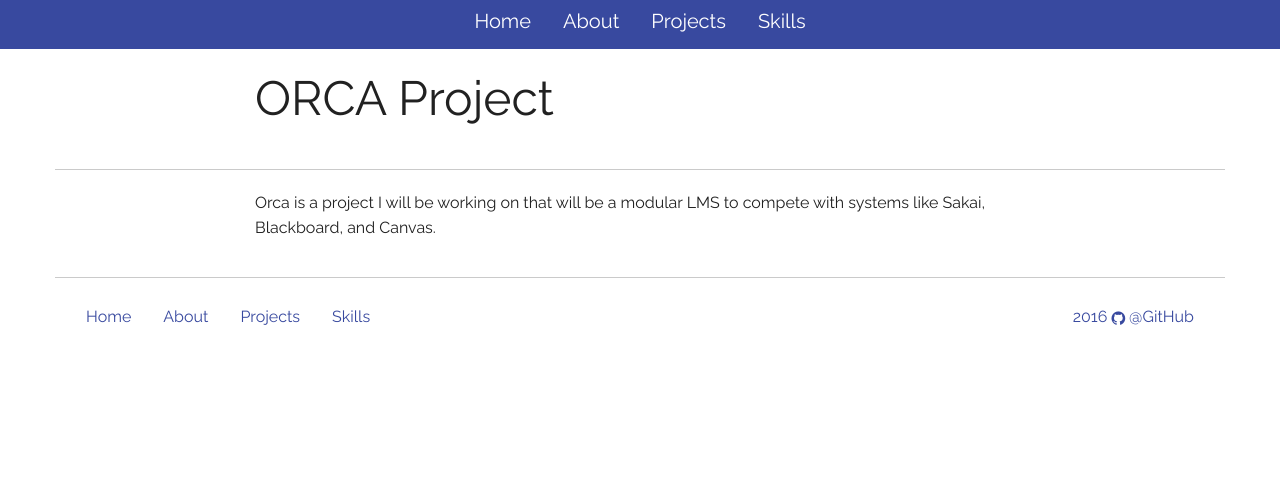
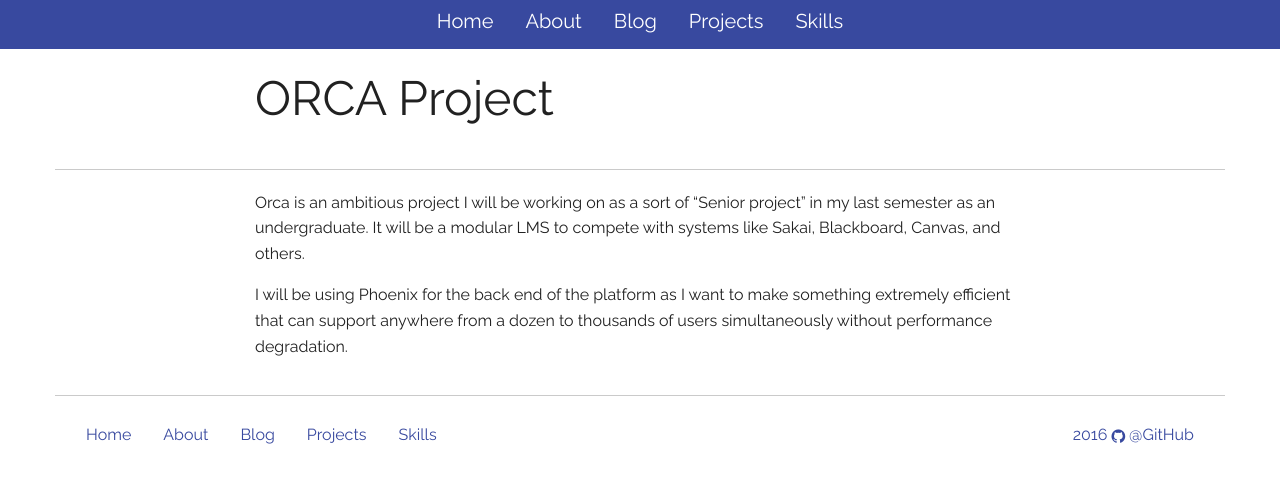
Before and after one commit to torleif-nielsen/torleif-nielsen.github.io, a Jekyll site: the page built from _posts/projects/2016-08-13-orca.md, in a window 1280 px wide. Shown: the top 483 px of the page. Built offline with Jekyll 4.4.1, drawn with Linux system fonts in a browser that asks for light colours; nearby versions of some CDN libraries.

Commit message:
Restore Blog layout.

```diff
--- a/Gemfile
+++ b/Gemfile
@@ -1,3 +1,4 @@
 source 'https://rubygems.org'
 gem 'github-pages'
 gem 'kramdown'
+gem 'jekyll-gist'
--- a/_includes/nav.html
+++ b/_includes/nav.html
@@ -1,6 +1,7 @@
 <ul class="menu medium-6 columns show-for-medium">
   <li><a href="/">Home</a></li>
   <li><a href="/about/">About</a></li>
+  <li><a href="/blog/">Blog</a></li>
   <li><a href="/projects/">Projects</a></li>
   <li><a href="/skills/">Skills</a></li>
 </ul>
@@ -20,6 +21,13 @@
     </a>
   </li>
   <li class="text-center">
+    <a href="/blog/">
+      <i class="fa fa-bookmark" aria-hidden="true"></i>
+      <br>
+      <small class="xs-font">Blog</small>
+    </a>
+  </li>
+  <li class="text-center">
     <a href="/projects/">
       <i class="fa fa-code" aria-hidden="true"></i>
       <br>
--- a/_posts/projects/2016-08-13-orca.md
+++ b/_posts/projects/2016-08-13-orca.md
@@ -13,4 +13,6 @@
 - foundation
 ---
 
-Orca is a project I will be working on that will be a modular LMS to compete with systems like Sakai, Blackboard, and Canvas.
+Orca is an ambitious project I will be working on as a sort of "Senior project" in my last semester as an undergraduate. It will be a modular LMS to compete with systems like Sakai, Blackboard, Canvas, and others.
+
+I will be using Phoenix for the back end of the platform as I want to make something extremely efficient that can support anywhere from a dozen to thousands of users simultaneously without performance degradation.
--- a/index.html
+++ b/index.html
@@ -46,7 +46,7 @@
                   {{ thought.date | date: "%b %-d, %Y" }}
                   </time>
                 </h5>
-                <p class="">{{ thought.blurb }}</p>
+                <p class="">{{ thought.content | strip_html | truncatewords: 20 }}</p>
               </div>
               <div class="">
                 <a href="{{ thought.url }}" class="">READ</a>
```
Also changed, not shown: _layouts/blog.html (added, +18 -0 lines), _posts/projects/2016-08-10-barn-owl.md (+2 -0 lines), _posts/thoughts/2016-08-13-welcome.md (+10 -6 lines), blog.html (added, +21 -0 lines), Gemfile.lock.
